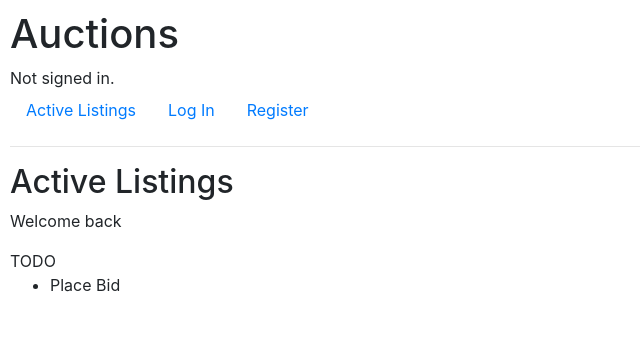
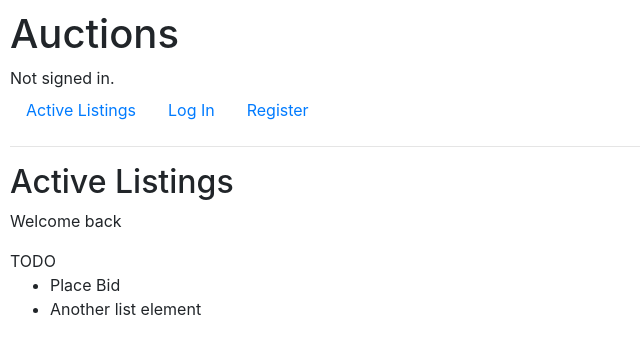
Before and after one commit to Marwanishere/commerce, a Django app: page / in a window 1280 px wide. Shown: the top 354 px of the page, without its empty margins (0-640 px from the left). Run offline with Django 3.2, Linux system fonts and the light colour scheme; some libraries are stand-ins or nearby versions.

Commit message:
Another element added to list

```diff
--- a/auctions/templates/auctions/index.html
+++ b/auctions/templates/auctions/index.html
@@ -10,6 +10,7 @@
         <li>
             Place Bid
         </li>
+        <li> Another list element</li>
     </ul>
 
 {% endblock %}
```
